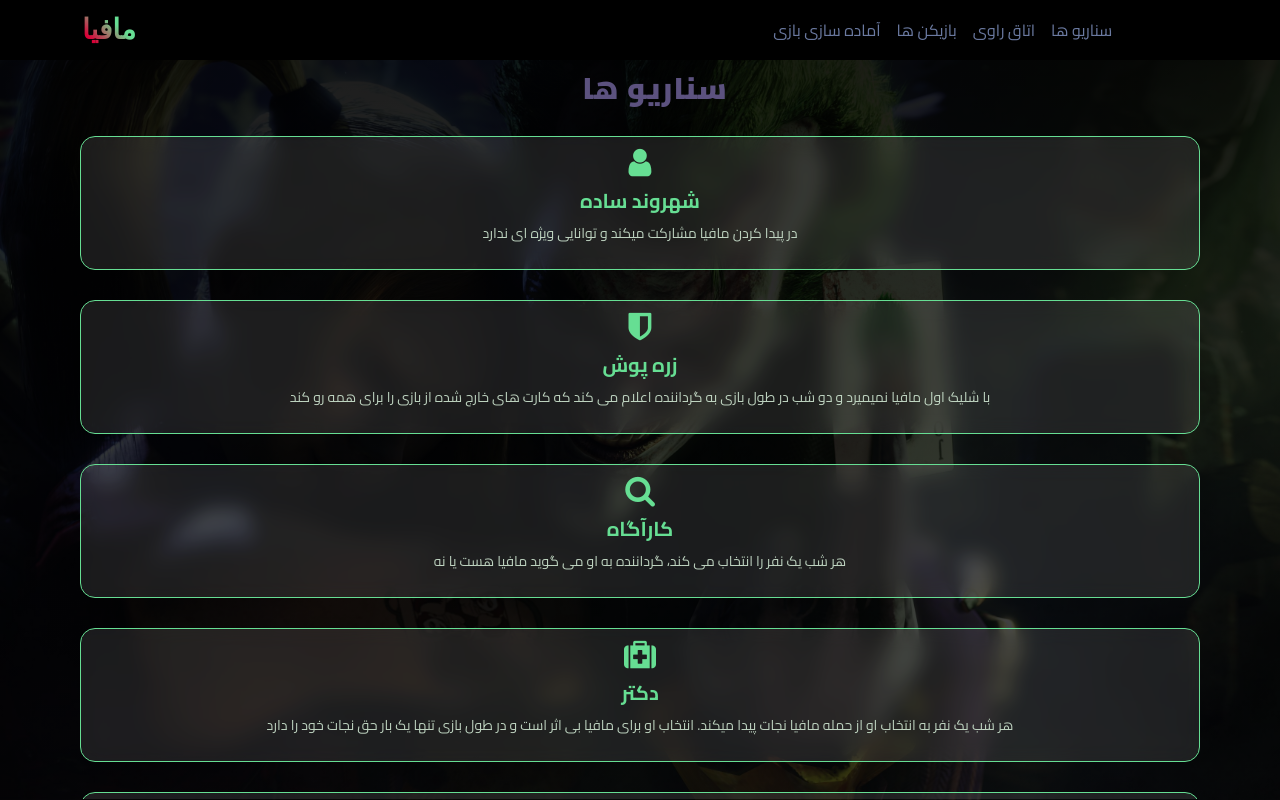
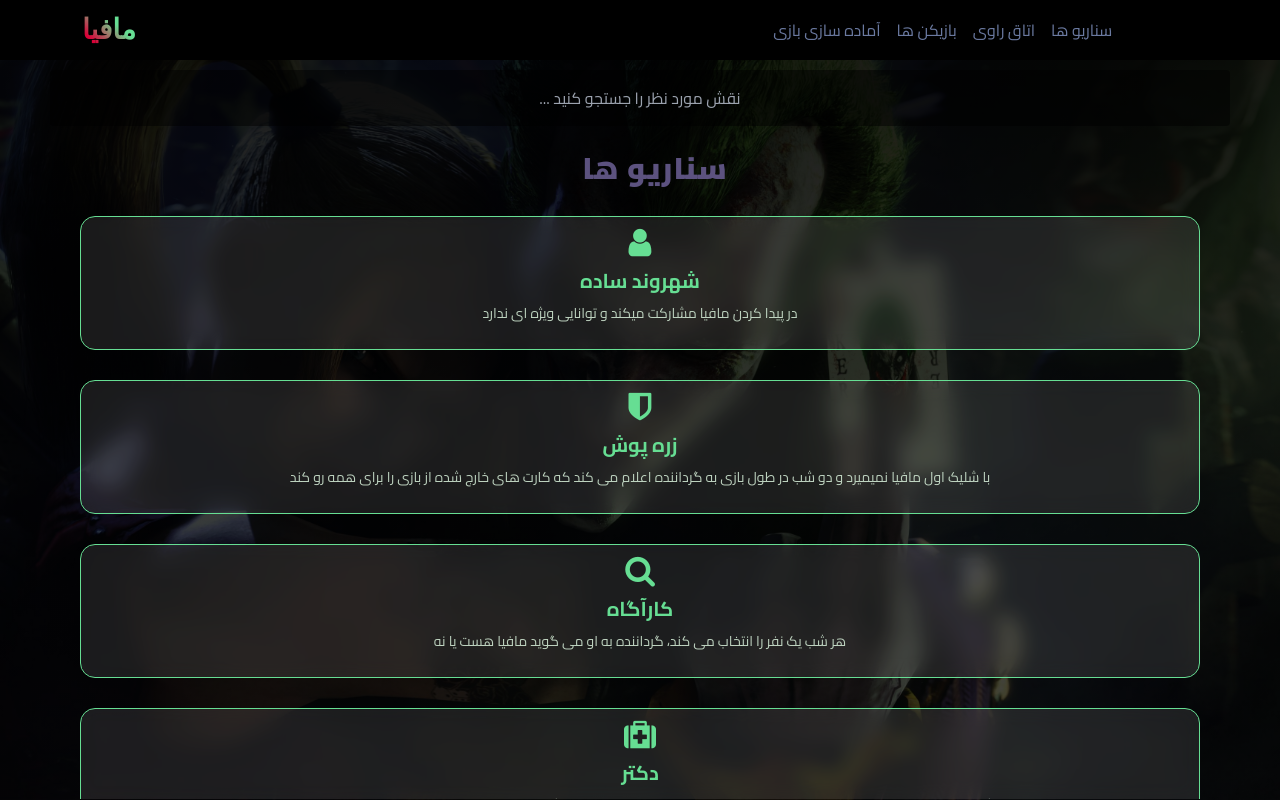
Before and after one commit to alirezazahiri/Shabhaye-Mafia, a React (Create React App) app: page /senario in a window 1280 px wide. Built offline with nearby package versions, Linux system fonts and the light colour scheme; a web font is replaced by a local one.

Commit message:
Searching Feature is Now available in GodVision and Players Section :fire:

```diff
--- a/src/components/GodVisionSenario.jsx
+++ b/src/components/GodVisionSenario.jsx
@@ -1,20 +1,57 @@
-import React from 'react'
-import Container from './common/Container'
-import Card from './common/Card'
-import styled from 'styled-components'
+import React, { Component } from "react";
+import Container from "./common/Container";
+import Card from "./common/Card";
+import styled from "styled-components";
 
-const GodVisionSenario = () => {
-    const characters = JSON.parse(localStorage.getItem('characters'))
-    const players = JSON.parse(localStorage.getItem('players'))
-    const names = JSON.parse(localStorage.getItem('names'))
-    const n_p = JSON.parse(localStorage.getItem('n_p'))
+class GodVisionSenario extends Component {
+  state = {
+    characters: JSON.parse(localStorage.getItem("characters")),
+    players: JSON.parse(localStorage.getItem("players")),
+    names: JSON.parse(localStorage.getItem("names")),
+    n_p: JSON.parse(localStorage.getItem("n_p")),
+    fields: {
+      player: "",
+    },
+  };
 
+  handleChange = (e) => {
+    const name = e.target.name;
+    const changeFields = this.state.fields;
+    changeFields[name] = e.target.value;
+    this.setState({ fields: changeFields });
+  };
+  render() {
+    const { characters, players, names, n_p } = { ...this.state };
     return (
-        <Container>
-            <Title>اتاق راوی</Title>
-            {players.map(player => {
-                const item = characters[names.indexOf(n_p[player])][n_p[player]]
-                return <Card
+      <Container>
+        <Input
+          type="text"
+          className="block w-full text-white p-3 rounded mb-4"
+          name="player"
+          placeholder="... نقش یا بازیکن مورد نظر را جستجو کنید"
+          id="player"
+          onChange={this.handleChange}
+        />
+        <Title>اتاق راوی</Title>
+        {players
+          .filter((player) => {
+            const char = characters[names.indexOf(n_p[player])][n_p[player]];
+            return (
+              player
+                .trim()
+                .toLowerCase()
+                .includes(this.state.fields.player.trim().toLowerCase()) ||
+              char
+                .title
+                .trim()
+                .toLowerCase()
+                .includes(this.state.fields.player.trim().toLowerCase())
+            );
+          })
+          .map((player) => {
+            const item = characters[names.indexOf(n_p[player])][n_p[player]];
+            return (
+              <Card
                 key={player}
                 p_name={player}
                 title={item.title}
@@ -22,10 +59,12 @@ const GodVisionSenario = () => {
                 type={item.type}
                 icon={item.icon}
                 have_status={true}
-                />
-            })}
-        </Container>
+              />
+            );
+          })}
+      </Container>
     );
+  }
 }
 
 const Title = styled.h1`
@@ -36,7 +75,15 @@ const Title = styled.h1`
   font-size: 30px;
   font-weight: 900;
   letter-spacing: 1px;
-  font-family: 'Cairo', sans-serif;
+  font-family: "Cairo", sans-serif;
+`;
+
+const Input = styled.input`
+  margin-top: 10px;
+  border: none;
+  background: rgba(0, 0, 0, 0.5);
+  font-family: "Cairo", sans-serif;
+  text-align: center;
 `;
 
 export default GodVisionSenario;
--- a/src/components/Senario.jsx
+++ b/src/components/Senario.jsx
@@ -1,24 +1,53 @@
 import React, { Component } from "react";
 import Card from "./common/Card";
 import Container from "./common/Container";
-import characters, {names} from "../utils/characters";
-import styled from 'styled-components'
+import characters, { names } from "../utils/characters";
+import styled from "styled-components";
 
 class Senario extends Component {
-  state = {};
+  state = {
+    fields: {
+      role: "",
+    },
+  };
 
   getCharacter = (idx) => {
-      return characters[idx][names[idx]]
-  }
+    return characters[idx][names[idx]];
+  };
+
+  handleChange = (e) => {
+    const name = e.target.name;
+    const changeFields = this.state.fields;
+    changeFields[name] = e.target.value;
+    this.setState({ fields: changeFields });
+  };
+
   render() {
     return (
       <Container>
+        <Input
+          type="text"
+          className="block w-full text-white p-3 rounded mb-4"
+          name="role"
+          placeholder="... نقش مورد نظر را جستجو کنید"
+          id="role"
+          onChange={this.handleChange}
+        />
         <Title>سناریو ها</Title>
-        {characters.map((character, index) => {
-            const char = this.getCharacter(index)
+        {characters
+          .filter((character) => {
+            const idx = characters.indexOf(character)
+            return character[names[idx]].title
+              .trim()
+              .toLowerCase()
+              .includes(this.state.fields.role.trim().toLowerCase());
+          })
+          .map((character, index) => {
+            const idx = characters.indexOf(character)
+            const char = this.getCharacter(idx);
             return (
               <Card
-              key={names[index]}
+                key={names[idx]}
                 title={char.title}
                 description={char.description}
                 icon={char.icon}
@@ -39,7 +68,15 @@ const Title = styled.h1`
   font-size: 30px;
   font-weight: 900;
   letter-spacing: 1px;
-  font-family: 'Cairo', sans-serif;
+  font-family: "Cairo", sans-serif;
+`;
+
+const Input = styled.input`
+  margin-top: 10px;
+  border: none;
+  background: rgba(0, 0, 0, 0.5);
+  font-family: "Cairo", sans-serif;
+  text-align: center;
 `;
 
 export default Senario;
```
Lines whose indentation alone changed are shown as unchanged.
